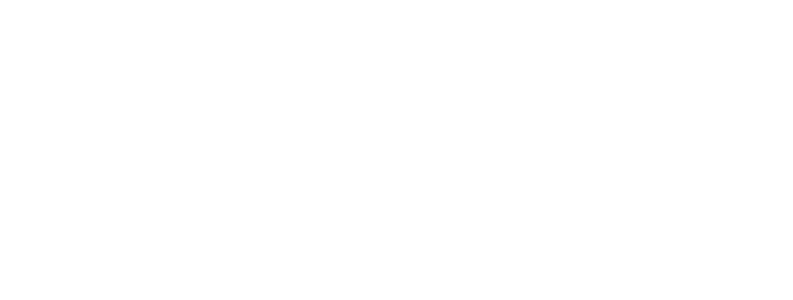
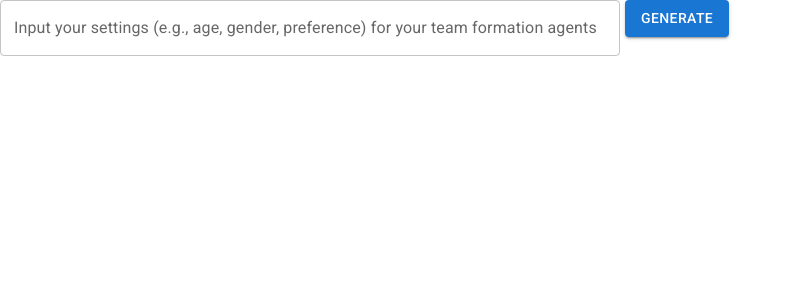
Before and after one commit to CRChenND/Teammate_Simulation, a React (Create React App) app in the folder Frontend/my-app/: page /profile in a window 1280 px wide. Before the commit this address had no page. Shown: the top 300 px of the page, without its empty margins (0-793 px from the left). Built offline with nearby package versions, Linux system fonts and the light colour scheme.

Commit message:
added profile page

```diff
--- a/Frontend/my-app/src/components/components.js
+++ b/Frontend/my-app/src/components/components.js
@@ -1,11 +1,13 @@
 import Main from "./main/main.js"
 import { BrowserRouter as Router, Route, Routes, Navigate } from "react-router-dom";
+import Profile from "./profile/profile.js"
 
 export default function Components() {
     return(
         <Router>
             <Routes>
                 <Route path="/" element={<Main />} />
+                <Route path="/profile" element={<Profile/>} />
             </Routes>
         </Router>
     )
--- /dev/null
+++ b/Frontend/my-app/src/components/profile/profile.js
@@ -0,0 +1,26 @@
+import React, { useEffect, useState } from "react";
+import { useNavigate, Link } from "react-router-dom";
+import Button from '@mui/material/Button';
+import TextField from '@mui/material/TextField';
+
+
+const Main = () => {
+
+    const navigate = useNavigate();
+    const profileNav = () => {
+        navigate("/profile");
+      };
+
+
+    return (
+        <div>
+            <meta name="viewport" content="initial-scale=1, width=device-width" />
+
+            <TextField id="outlined-basic" label="Input your settings (e.g., age, gender, preference) for your team formation agents " style={{ marginRight: '5px', width: '620px' }} variant="outlined" / >
+            <Button variant="contained" onClick={profileNav} className="btn btn-secondary me-2" style={{ marginRight: '5px' }}>
+              Generate
+            </Button>
+        </div>
+    )
+}
+export default Main;
```
Also changed, not shown: 1 other file (tests, documents, lock files or other folders).
